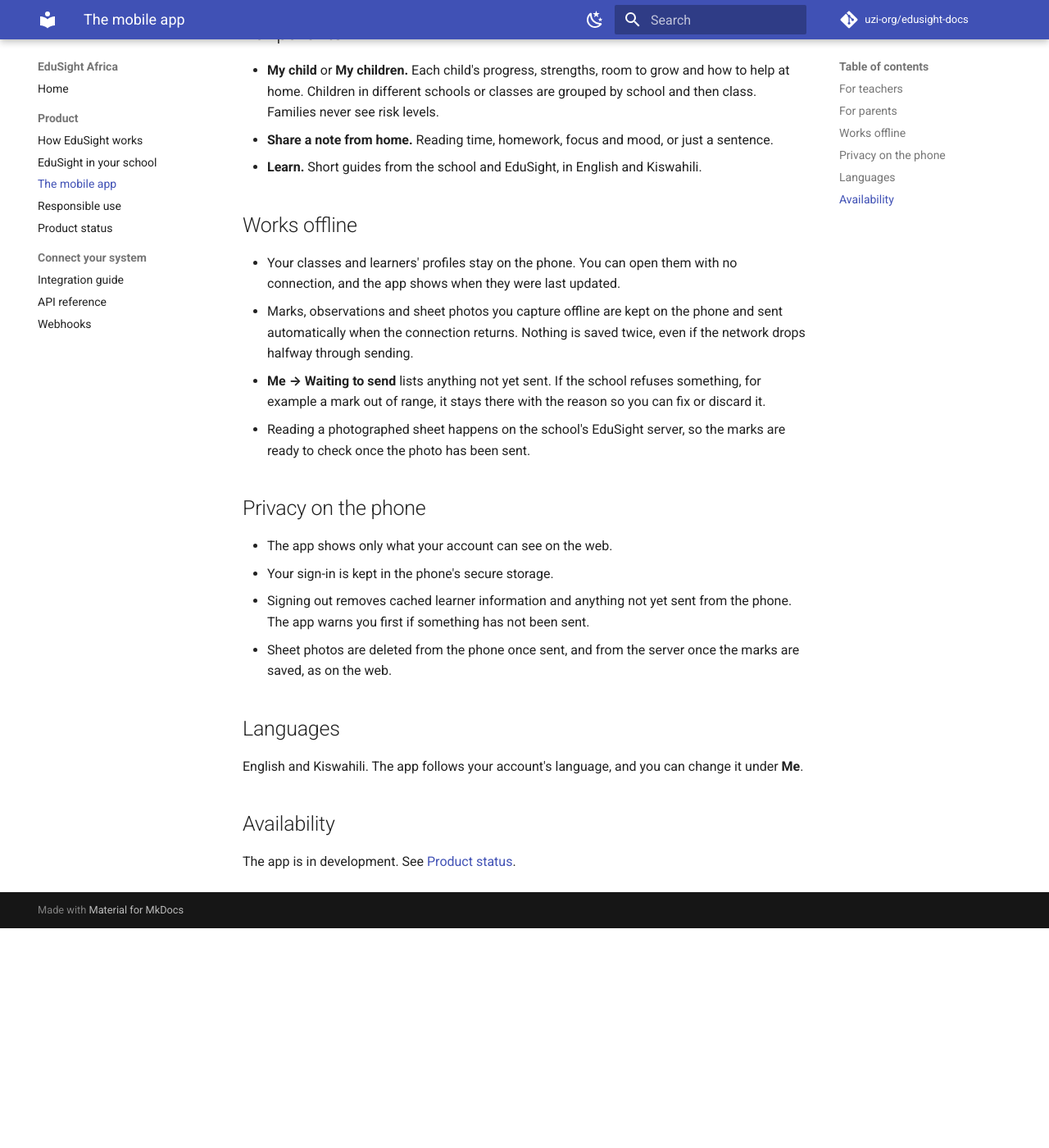
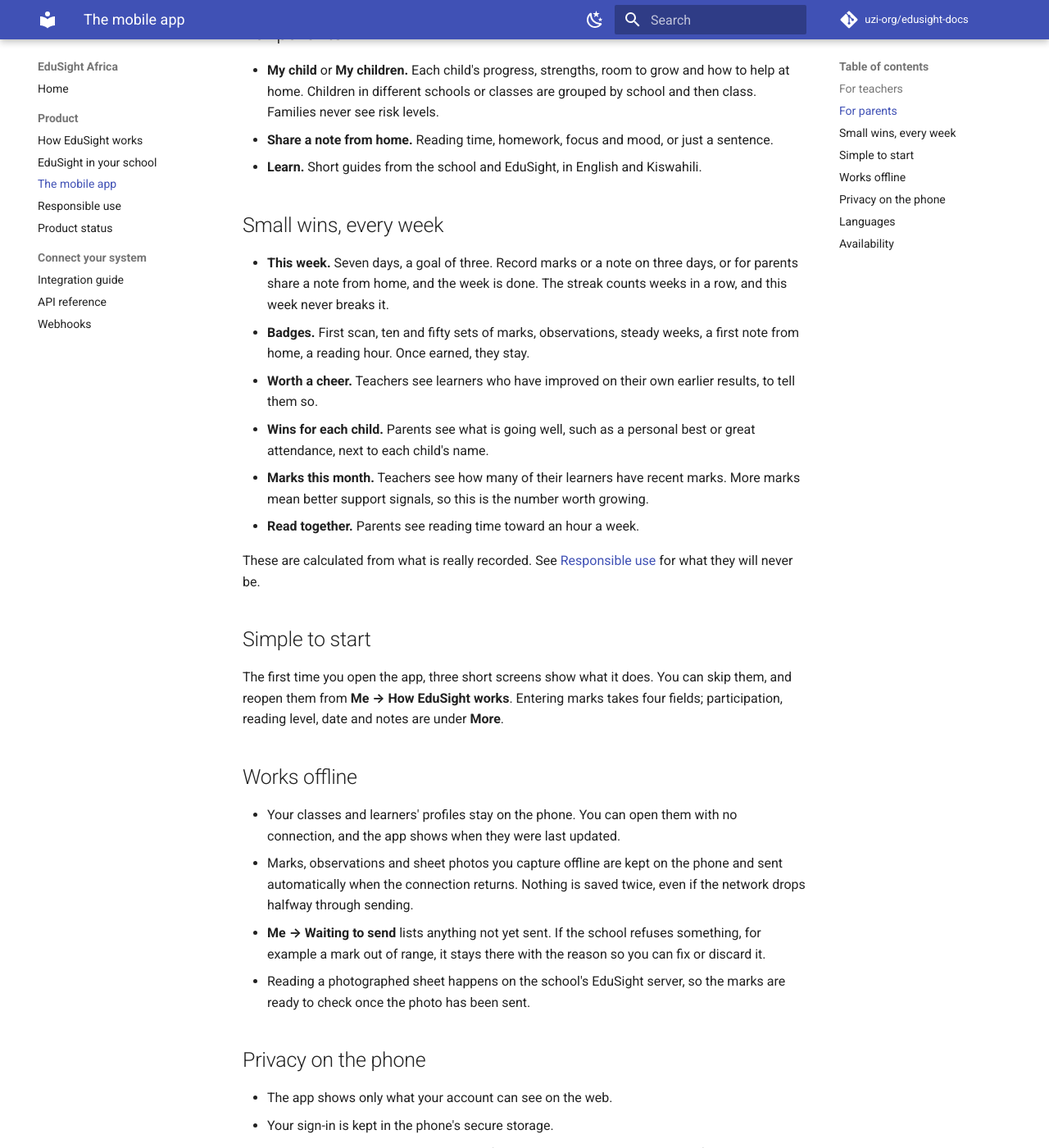
Before and after one commit to uzi-org/edusight-docs, an MkDocs documentation site: the page built from docs/mobile-app.md, in a window 1280 px wide and 1400 px high, scrolled down 703 px. Shown: the whole window at 82% size. Built offline with MkDocs 1.6.1 and Material for MkDocs 9.7.7, drawn with Linux system fonts in a browser that asks for light colours; comment, search, counter and statistics services are not loaded; before the commit the page ends 1835 px from its top, so only the background shows below that.

Commit message:
Sync product docs from edusight-africa@7d68761

```diff
--- a/docs/mobile-app.md
+++ b/docs/mobile-app.md
@@ -18,6 +18,21 @@ School administrators, content editors and platform staff keep using the web app
 - **My child** or **My children.** Each child's progress, strengths, room to grow and how to help at home. Children in different schools or classes are grouped by school and then class. Families never see risk levels.
 - **Share a note from home.** Reading time, homework, focus and mood, or just a sentence.
 - **Learn.** Short guides from the school and EduSight, in English and Kiswahili.
+
+## Small wins, every week
+
+- **This week.** Seven days, a goal of three. Record marks or a note on three days, or for parents share a note from home, and the week is done. The streak counts weeks in a row, and this week never breaks it.
+- **Badges.** First scan, ten and fifty sets of marks, observations, steady weeks, a first note from home, a reading hour. Once earned, they stay.
+- **Worth a cheer.** Teachers see learners who have improved on their own earlier results, to tell them so.
+- **Wins for each child.** Parents see what is going well, such as a personal best or great attendance, next to each child's name.
+- **Marks this month.** Teachers see how many of their learners have recent marks. More marks mean better support signals, so this is the number worth growing.
+- **Read together.** Parents see reading time toward an hour a week.
+
+These are calculated from what is really recorded. See [Responsible use](responsible-use.md) for what they will never be.
+
+## Simple to start
+
+The first time you open the app, three short screens show what it does. You can skip them, and reopen them from **Me → How EduSight works**. Entering marks takes four fields; participation, reading level, date and notes are under **More**.
 
 ## Works offline
 
```
Also changed, not shown: docs/responsible-use.md (+10 -0 lines).
